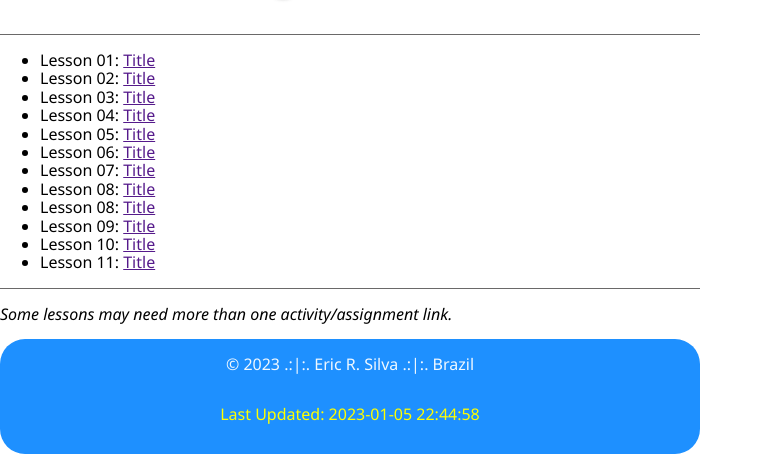
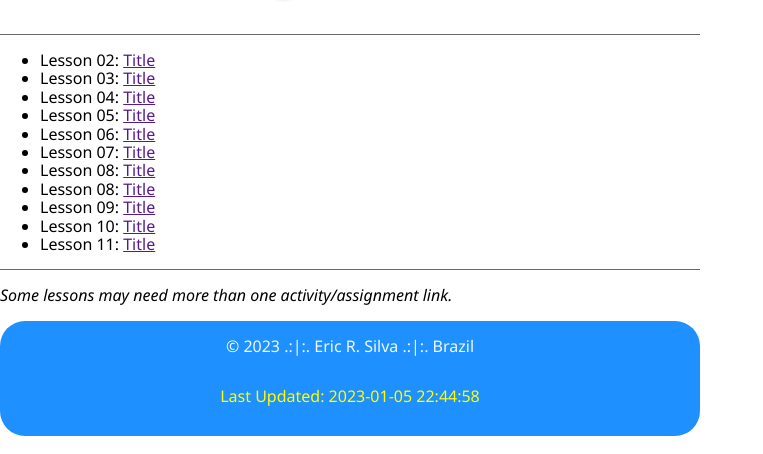
Before and after one commit to ericDevRoberto/wdd230, a plain HTML site: page index.html in a window 1280 px wide. Shown: the part 392-846 px from the top of the page, without its empty margins (0-763 px from the left). Drawn offline with Linux system fonts and the light colour scheme.

Commit message:
correction

```diff
--- a/index.html
+++ b/index.html
@@ -30,7 +30,6 @@
             <li>Lesson 03: <a href="https://ericdevroberto.github.io/wdd230/lesson03/index.html">Lesson 3</a></li>
             <li>Lesson 04: <a href="https://ericdevroberto.github.io/wdd230/chamber/index.html">Lesson 4</a></li>
         -->
-            <li>Lesson 01: <a href="">Title</a></li>
             <li>Lesson 02: <a href="">Title</a></li>
             <li>Lesson 03: <a href="">Title</a></li>
             <li>Lesson 04: <a href="">Title</a></li>
```
